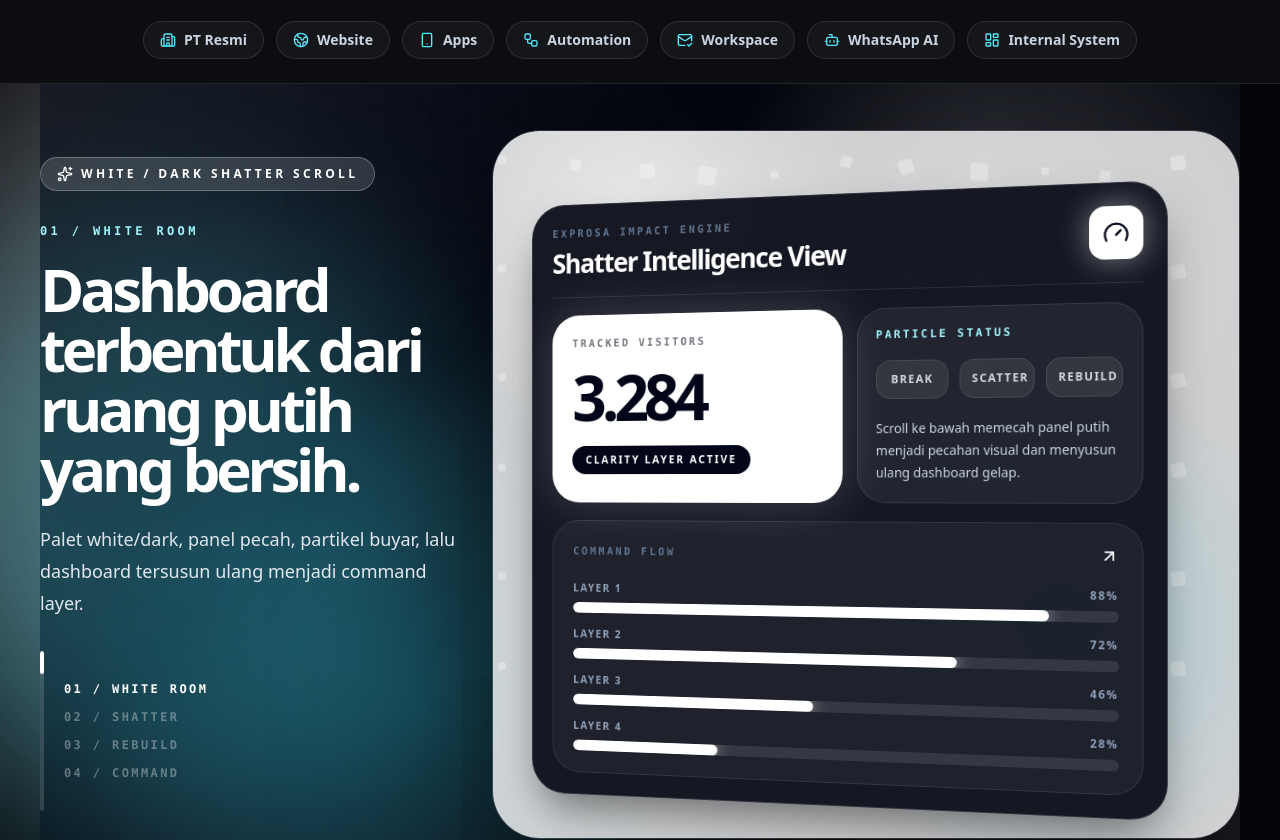
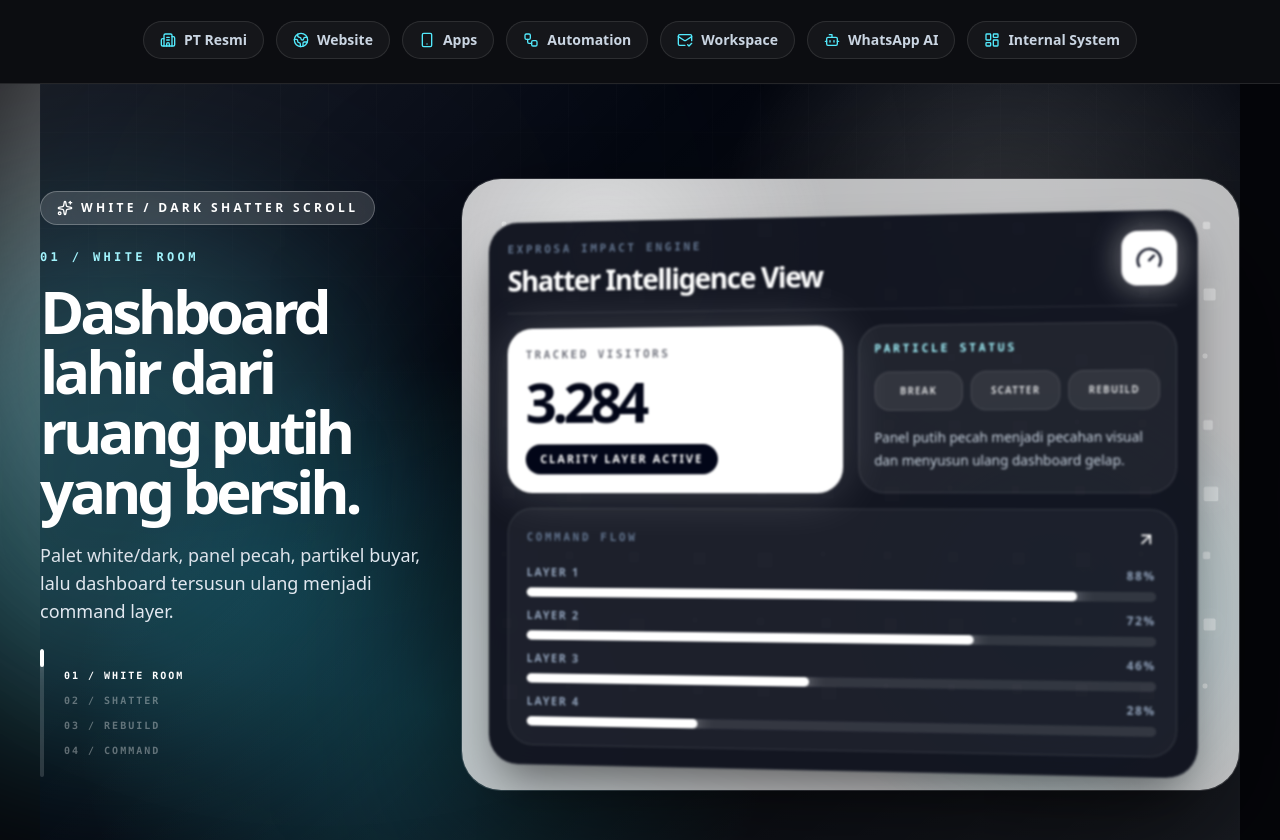
Before and after one commit to nimosasuga/exp2026jhgannjwhkiis, a Next.js app: page / in a window 1280 px wide. Shown: the part 1180-2020 px from the top of the page. Built offline with nearby package versions, Linux system fonts and the light colour scheme.

Commit message:
fix: reduce analytics height and slow shatter timing

```diff
--- a/components/DepthPresentationSection.tsx
+++ b/components/DepthPresentationSection.tsx
@@ -8,7 +8,7 @@ const frames = [
   {
     icon: Gauge,
     tag: "01 / WHITE ROOM",
-    title: "Dashboard terbentuk dari ruang putih yang bersih.",
+    title: "Dashboard lahir dari ruang putih yang bersih.",
     main: "3.284",
     sub: "tracked visitors",
     signal: "Clarity layer active",
@@ -17,7 +17,7 @@ const frames = [
   {
     icon: Sparkles,
     tag: "02 / SHATTER",
-    title: "Saat discroll, panel buyar menjadi partikel.",
+    title: "Panel pecah menjadi partikel visual.",
     main: "728",
     sub: "broken signals",
     signal: "Particles separating",
@@ -26,7 +26,7 @@ const frames = [
   {
     icon: MessagesSquare,
     tag: "03 / REBUILD",
-    title: "Data menyusun ulang alur lead dan respon.",
+    title: "Data menyusun ulang alur lead.",
     main: "02:14",
     sub: "response speed",
     signal: "Flow reconstructed",
@@ -35,7 +35,7 @@ const frames = [
   {
     icon: Bot,
     tag: "04 / COMMAND",
-    title: "Akhirnya berubah menjadi layar kendali bisnis.",
+    title: "Layar kendali bisnis mulai aktif.",
     main: "91%",
     sub: "command readiness",
     signal: "AI layer online",
@@ -43,36 +43,43 @@ const frames = [
   },
 ];
 
-const shards = Array.from({ length: 72 }, (_, index) => {
+const shards = Array.from({ length: 96 }, (_, index) => {
   const row = Math.floor(index / 12);
   const col = index % 12;
   return {
     id: index,
-    left: 6 + col * 8,
-    top: 8 + row * 13,
-    x: (col - 5.5) * 42 + (index % 3) * 26,
-    y: (row - 2.5) * 54 + ((index % 5) - 2) * 22,
-    rotate: (index % 2 ? 1 : -1) * (28 + (index % 7) * 13),
-    size: 7 + (index % 4) * 3,
+    left: 5 + col * 8.2,
+    top: 7 + row * 10.8,
+    x: (col - 5.5) * 54 + (index % 4) * 18,
+    y: (row - 3.5) * 62 + ((index % 5) - 2) * 18,
+    rotate: (index % 2 ? 1 : -1) * (34 + (index % 8) * 14),
+    size: 6 + (index % 5) * 3,
   };
 });
 
 type ScrollProgress = ReturnType<typeof useScroll>["scrollYProgress"];
 
 function Shard({ item, progress }: { item: (typeof shards)[number]; progress: ScrollProgress }) {
-  const x = useTransform(progress, [0.08, 0.44, 0.82], [0, item.x, item.x * 0.18]);
-  const y = useTransform(progress, [0.08, 0.44, 0.82], [0, item.y, item.y * -0.12]);
-  const rotate = useTransform(progress, [0.08, 0.48, 0.9], [0, item.rotate, item.rotate * 2]);
-  const opacity = useTransform(progress, [0, 0.12, 0.48, 0.95], [0.18, 1, 0.65, 0.24]);
-  const scale = useTransform(progress, [0.08, 0.48, 1], [1, 1.8, 0.75]);
+  const x = useTransform(progress, [0.16, 0.58, 0.96], [0, item.x, item.x * 0.22]);
+  const y = useTransform(progress, [0.16, 0.58, 0.96], [0, item.y, item.y * -0.16]);
+  const rotate = useTransform(progress, [0.16, 0.62, 1], [0, item.rotate, item.rotate * 2.35]);
+  const opacity = useTransform(progress, [0, 0.2, 0.62, 1], [0.12, 1, 0.72, 0.18]);
+  const scale = useTransform(progress, [0.16, 0.58, 1], [0.8, 2.1, 0.68]);
 
   return (
     <motion.span
       aria-hidden="true"
       style={{ x, y, rotate, opacity, scale, left: `${item.left}%`, top: `${item.top}%`, width: item.size, height: item.size }}
-      className="absolute rounded-[2px] bg-white shadow-[0_0_24px_rgba(255,255,255,0.5)]"
+      className="absolute rounded-[2px] bg-white shadow-[0_0_28px_rgba(255,255,255,0.62)]"
     />
   );
+}
+
+function getFrameIndex(value: number) {
+  if (value < 0.24) return 0;
+  if (value < 0.5) return 1;
+  if (value < 0.76) return 2;
+  return 3;
 }
 
 export function DepthPresentationSection() {
@@ -80,58 +87,58 @@ export function DepthPresentationSection() {
   const [active, setActive] = useState(0);
   const { scrollYProgress } = useScroll({ target: ref, offset: ["start start", "end end"] });
 
-  const bgShift = useTransform(scrollYProgress, [0, 0.35, 1], ["#f8fafc", "#0f172a", "#02040a"]);
-  const darkOpacity = useTransform(scrollYProgress, [0, 0.22, 0.68], [0, 0.72, 1]);
-  const whitePanelOpacity = useTransform(scrollYProgress, [0, 0.22, 0.42], [1, 0.72, 0.18]);
-  const dashboardX = useTransform(scrollYProgress, [0, 0.38, 0.78], [0, -82, 0]);
-  const dashboardY = useTransform(scrollYProgress, [0, 0.44, 1], [0, 48, -18]);
-  const dashboardScale = useTransform(scrollYProgress, [0, 0.4, 0.82], [1, 0.76, 1.03]);
-  const dashboardRotateY = useTransform(scrollYProgress, [0, 0.44, 0.82], [-2, -28, 4]);
-  const dashboardBlur = useTransform(scrollYProgress, [0, 0.42, 0.82], ["blur(0px)", "blur(12px)", "blur(0px)"]);
-  const beamX = useTransform(scrollYProgress, [0, 1], ["-20%", "42%"]);
-  const beamRotate = useTransform(scrollYProgress, [0, 1], [-18, 28]);
+  const bgShift = useTransform(scrollYProgress, [0, 0.42, 1], ["#f8fafc", "#0f172a", "#02040a"]);
+  const darkOpacity = useTransform(scrollYProgress, [0, 0.28, 0.72], [0, 0.68, 1]);
+  const whitePanelOpacity = useTransform(scrollYProgress, [0, 0.28, 0.56], [1, 0.78, 0.12]);
+  const dashboardX = useTransform(scrollYProgress, [0, 0.5, 0.92], [0, -58, 0]);
+  const dashboardY = useTransform(scrollYProgress, [0, 0.52, 1], [0, 34, -10]);
+  const dashboardScale = useTransform(scrollYProgress, [0, 0.5, 0.92], [1, 0.84, 1.01]);
+  const dashboardRotateY = useTransform(scrollYProgress, [0, 0.52, 0.92], [-1, -18, 2]);
+  const dashboardBlur = useTransform(scrollYProgress, [0, 0.52, 0.92], ["blur(0px)", "blur(7px)", "blur(0px)"]);
+  const beamX = useTransform(scrollYProgress, [0, 1], ["-18%", "24%"]);
+  const beamRotate = useTransform(scrollYProgress, [0, 1], [-12, 18]);
   const progressHeight = useTransform(scrollYProgress, [0, 1], ["0%", "100%"]);
 
   useMotionValueEvent(scrollYProgress, "change", (value) => {
-    setActive(Math.min(frames.length - 1, Math.floor(value * frames.length)));
+    setActive(getFrameIndex(value));
   });
 
   const frame = frames[active];
   const Icon = frame.icon;
 
   return (
-    <section ref={ref} id="analytics-command" className="relative z-10 min-h-[320vh] overflow-clip px-6 text-white lg:px-10">
-      <motion.div style={{ backgroundColor: bgShift }} className="sticky top-0 flex min-h-screen items-center py-8 lg:py-10">
+    <section ref={ref} id="analytics-command" className="relative z-10 min-h-[185vh] overflow-clip px-6 text-white lg:px-10">
+      <motion.div style={{ backgroundColor: bgShift }} className="sticky top-0 flex min-h-[100svh] items-center py-4 lg:py-6">
         <motion.div style={{ opacity: darkOpacity }} className="absolute inset-0 bg-[#02040a]" />
-        <motion.div style={{ x: beamX, rotate: beamRotate }} className="absolute left-0 top-[-18%] h-[900px] w-[900px] rounded-full bg-white/35 blur-[120px] mix-blend-overlay" />
-        <motion.div style={{ x: beamX }} className="absolute left-[-8%] top-[18%] h-[620px] w-[620px] rounded-full bg-cyan-300/28 blur-[100px]" />
+        <motion.div style={{ x: beamX, rotate: beamRotate }} className="absolute left-0 top-[-28%] h-[760px] w-[760px] rounded-full bg-white/38 blur-[110px] mix-blend-overlay" />
+        <motion.div style={{ x: beamX }} className="absolute left-[-10%] top-[18%] h-[520px] w-[520px] rounded-full bg-cyan-300/25 blur-[90px]" />
         <div className="absolute inset-0 bg-[radial-gradient(circle_at_80%_18%,rgba(255,255,255,0.18),transparent_24%),radial-gradient(circle_at_32%_78%,rgba(34,211,238,0.22),transparent_34%),linear-gradient(135deg,rgba(255,255,255,0.08),transparent_34%,rgba(255,255,255,0.1))]" />
         <div className="absolute inset-0 premium-grid opacity-35" />
 
-        <div className="relative mx-auto grid w-full max-w-7xl items-center gap-8 lg:grid-cols-[0.72fr_1.28fr]">
+        <div className="relative mx-auto grid w-full max-w-7xl items-center gap-5 lg:grid-cols-[0.68fr_1.32fr]">
           <div className="relative z-30">
             <div className="inline-flex items-center gap-2 rounded-full border border-white/25 bg-white/15 px-4 py-2 text-xs font-black uppercase tracking-[0.28em] text-white backdrop-blur-2xl">
               <Sparkles className="h-4 w-4" />
               White / Dark Shatter Scroll
             </div>
 
-            <motion.div key={frame.tag} initial={{ opacity: 0, y: 34, filter: "blur(18px)" }} animate={{ opacity: 1, y: 0, filter: "blur(0px)" }} transition={{ duration: 0.46 }} className="mt-8">
+            <motion.div key={frame.tag} initial={{ opacity: 0, y: 28, filter: "blur(14px)" }} animate={{ opacity: 1, y: 0, filter: "blur(0px)" }} transition={{ duration: 0.9, ease: [0.16, 1, 0.3, 1] }} className="mt-6">
               <p className="font-mono text-xs font-black uppercase tracking-[0.28em] text-cyan-200">{frame.tag}</p>
-              <h2 className="mt-5 max-w-3xl text-4xl font-black tracking-[-0.07em] text-white drop-shadow-2xl md:text-6xl">
+              <h2 className="mt-4 max-w-3xl text-4xl font-black tracking-[-0.07em] text-white drop-shadow-2xl md:text-6xl">
                 {frame.title}
               </h2>
-              <p className="mt-6 max-w-xl text-lg leading-8 text-slate-200">
+              <p className="mt-5 max-w-xl text-base leading-7 text-slate-200 md:text-lg">
                 Palet white/dark, panel pecah, partikel buyar, lalu dashboard tersusun ulang menjadi command layer.
               </p>
             </motion.div>
 
-            <div className="mt-8 flex items-center gap-5">
-              <div className="relative h-40 w-1 overflow-hidden rounded-full bg-white/15">
+            <div className="mt-6 flex items-center gap-5">
+              <div className="relative h-32 w-1 overflow-hidden rounded-full bg-white/15">
                 <motion.div style={{ height: progressHeight }} className="absolute inset-x-0 top-0 rounded-full bg-white shadow-[0_0_22px_rgba(255,255,255,0.8)]" />
               </div>
-              <div className="grid gap-3">
+              <div className="grid gap-2.5">
                 {frames.map((item, index) => (
-                  <div key={item.tag} className={`font-mono text-xs font-black uppercase tracking-[0.2em] ${active === index ? "text-white" : "text-white/35"}`}>
+                  <div key={item.tag} className={`font-mono text-[10px] font-black uppercase tracking-[0.2em] ${active === index ? "text-white" : "text-white/35"}`}>
                     {item.tag}
                   </div>
                 ))}
@@ -139,53 +146,53 @@ export function DepthPresentationSection() {
             </div>
           </div>
 
-          <div className="relative min-h-[680px] [perspective:1400px]">
-            <div className="absolute inset-0 overflow-hidden rounded-[3rem] border border-white/15 bg-black/20 shadow-[0_70px_190px_rgba(0,0,0,0.7)] backdrop-blur-2xl">
+          <div className="relative min-h-[560px] [perspective:1400px] lg:min-h-[600px]">
+            <div className="absolute inset-0 overflow-hidden rounded-[2.5rem] border border-white/15 bg-black/20 shadow-[0_55px_160px_rgba(0,0,0,0.68)] backdrop-blur-2xl">
               <motion.div style={{ opacity: whitePanelOpacity }} className="absolute inset-0 bg-white" />
               <div className="absolute inset-0 bg-[radial-gradient(circle_at_18%_12%,rgba(255,255,255,0.55),transparent_28%),radial-gradient(circle_at_76%_70%,rgba(34,211,238,0.18),transparent_34%)]" />
               {shards.map((item) => <Shard key={item.id} item={item} progress={scrollYProgress} />)}
             </div>
 
-            <motion.div style={{ x: dashboardX, y: dashboardY, scale: dashboardScale, rotateY: dashboardRotateY, filter: dashboardBlur }} className="relative z-20 p-4 md:p-5 [transform-style:preserve-3d]">
-              <div className="rounded-[2.4rem] border border-white/15 bg-[#050814]/92 p-5 shadow-2xl shadow-black/50 backdrop-blur-2xl md:p-6">
-                <div className="flex items-start justify-between gap-5 border-b border-white/10 pb-5">
+            <motion.div style={{ x: dashboardX, y: dashboardY, scale: dashboardScale, rotateY: dashboardRotateY, filter: dashboardBlur }} className="relative z-20 p-3 md:p-4 [transform-style:preserve-3d]">
+              <div className="rounded-[2rem] border border-white/15 bg-[#050814]/92 p-4 shadow-2xl shadow-black/50 backdrop-blur-2xl md:p-5">
+                <div className="flex items-start justify-between gap-5 border-b border-white/10 pb-4">
                   <div>
                     <p className="font-mono text-xs font-black uppercase tracking-[0.24em] text-slate-500">EXPROSA IMPACT ENGINE</p>
-                    <h3 className="mt-2 text-3xl font-black tracking-[-0.05em] text-white">Shatter Intelligence View</h3>
+                    <h3 className="mt-2 text-2xl font-black tracking-[-0.05em] text-white md:text-3xl">Shatter Intelligence View</h3>
                   </div>
-                  <motion.div key={frame.tag} initial={{ scale: 0.5, rotate: -24 }} animate={{ scale: 1, rotate: 0 }} className="flex h-14 w-14 items-center justify-center rounded-2xl bg-white text-slate-950 shadow-[0_0_32px_rgba(255,255,255,0.45)]">
-                    <Icon className="h-7 w-7" />
+                  <motion.div key={frame.tag} initial={{ scale: 0.65, rotate: -16 }} animate={{ scale: 1, rotate: 0 }} transition={{ duration: 0.75 }} className="flex h-12 w-12 items-center justify-center rounded-2xl bg-white text-slate-950 shadow-[0_0_32px_rgba(255,255,255,0.45)] md:h-14 md:w-14">
+                    <Icon className="h-6 w-6 md:h-7 md:w-7" />
                   </motion.div>
                 </div>
 
-                <div className="mt-5 grid gap-4 lg:grid-cols-[1.05fr_0.95fr]">
-                  <motion.div key={frame.main} initial={{ opacity: 0, scale: 0.82, y: 34 }} animate={{ opacity: 1, scale: 1, y: 0 }} className="rounded-[2rem] bg-white p-6 text-slate-950 shadow-[0_0_54px_rgba(255,255,255,0.18)]">
+                <div className="mt-4 grid gap-4 lg:grid-cols-[1.05fr_0.95fr]">
+                  <motion.div key={frame.main} initial={{ opacity: 0, scale: 0.88, y: 24 }} animate={{ opacity: 1, scale: 1, y: 0 }} transition={{ duration: 0.9, ease: [0.16, 1, 0.3, 1] }} className="rounded-[1.7rem] bg-white p-5 text-slate-950 shadow-[0_0_54px_rgba(255,255,255,0.18)]">
                     <p className="font-mono text-xs font-black uppercase tracking-[0.22em] opacity-55">{frame.sub}</p>
-                    <p className="mt-4 text-6xl font-black tracking-[-0.08em] md:text-7xl">{frame.main}</p>
-                    <span className="mt-5 inline-flex rounded-full bg-slate-950 px-4 py-2 text-xs font-black uppercase tracking-[0.18em] text-white">{frame.signal}</span>
+                    <p className="mt-3 text-5xl font-black tracking-[-0.08em] md:text-6xl">{frame.main}</p>
+                    <span className="mt-4 inline-flex rounded-full bg-slate-950 px-4 py-2 text-xs font-black uppercase tracking-[0.18em] text-white">{frame.signal}</span>
                   </motion.div>
 
-                  <div className="rounded-[2rem] border border-white/10 bg-white/[0.06] p-5">
+                  <div className="rounded-[1.7rem] border border-white/10 bg-white/[0.06] p-4">
                     <p className="font-mono text-xs font-black uppercase tracking-[0.22em] text-cyan-200">Particle Status</p>
-                    <div className="mt-5 grid grid-cols-3 gap-3">
+                    <div className="mt-4 grid grid-cols-3 gap-2">
                       {["Break", "Scatter", "Rebuild"].map((item) => (
-                        <div key={item} className="rounded-2xl border border-white/10 bg-white/[0.08] p-3 text-center text-xs font-black uppercase tracking-[0.12em] text-white/80">{item}</div>
+                        <div key={item} className="rounded-2xl border border-white/10 bg-white/[0.08] p-3 text-center text-[10px] font-black uppercase tracking-[0.12em] text-white/80">{item}</div>
                       ))}
                     </div>
-                    <p className="mt-5 text-sm leading-6 text-slate-300">Scroll ke bawah memecah panel putih menjadi pecahan visual dan menyusun ulang dashboard gelap.</p>
+                    <p className="mt-4 text-sm leading-6 text-slate-300">Panel putih pecah menjadi pecahan visual dan menyusun ulang dashboard gelap.</p>
                   </div>
                 </div>
 
-                <div className="mt-5 rounded-[2rem] border border-white/10 bg-white/[0.045] p-5 md:p-6">
+                <div className="mt-4 rounded-[1.7rem] border border-white/10 bg-white/[0.045] p-4 md:p-5">
                   <div className="flex items-center justify-between">
                     <p className="font-mono text-xs font-black uppercase tracking-[0.24em] text-slate-500">Command Flow</p>
                     <ArrowUpRight className="h-5 w-5 text-white" />
                   </div>
-                  <div className="mt-6 space-y-4">
+                  <div className="mt-5 space-y-3">
                     {frame.bars.map((bar, index) => (
                       <div key={`${frame.tag}-${index}`}>
                         <div className="mb-2 flex justify-between text-xs font-bold uppercase tracking-[0.14em] text-slate-400"><span>Layer {index + 1}</span><span>{bar}%</span></div>
-                        <div className="h-3 overflow-hidden rounded-full bg-white/10"><motion.div initial={{ width: "4%" }} animate={{ width: `${bar}%` }} transition={{ duration: 0.72, delay: index * 0.06 }} className="h-full rounded-full bg-white shadow-[0_0_18px_rgba(255,255,255,0.72)]" /></div>
+                        <div className="h-2.5 overflow-hidden rounded-full bg-white/10"><motion.div initial={{ width: "4%" }} animate={{ width: `${bar}%` }} transition={{ duration: 1.05, delay: index * 0.08 }} className="h-full rounded-full bg-white shadow-[0_0_18px_rgba(255,255,255,0.72)]" /></div>
                       </div>
                     ))}
                   </div>
```
